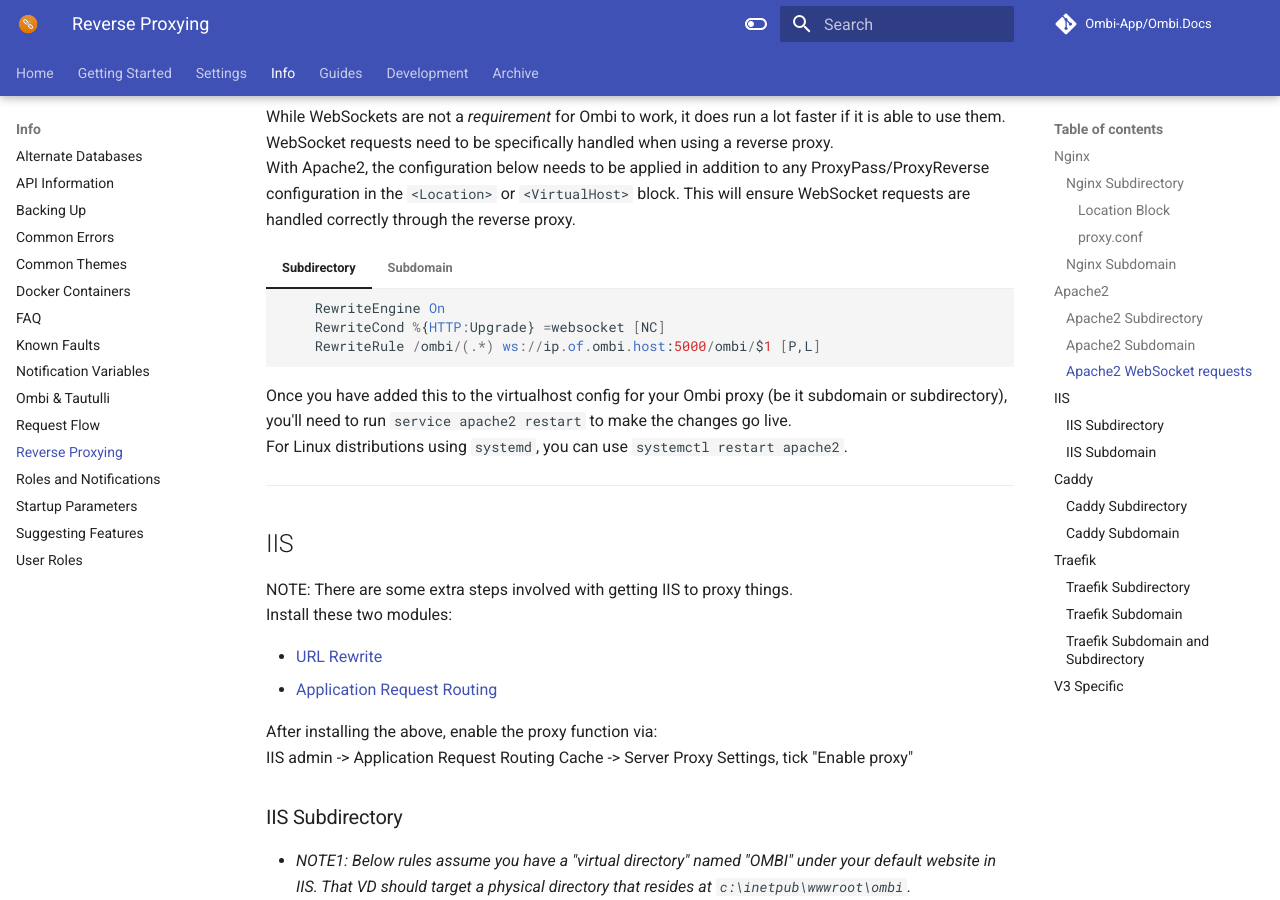
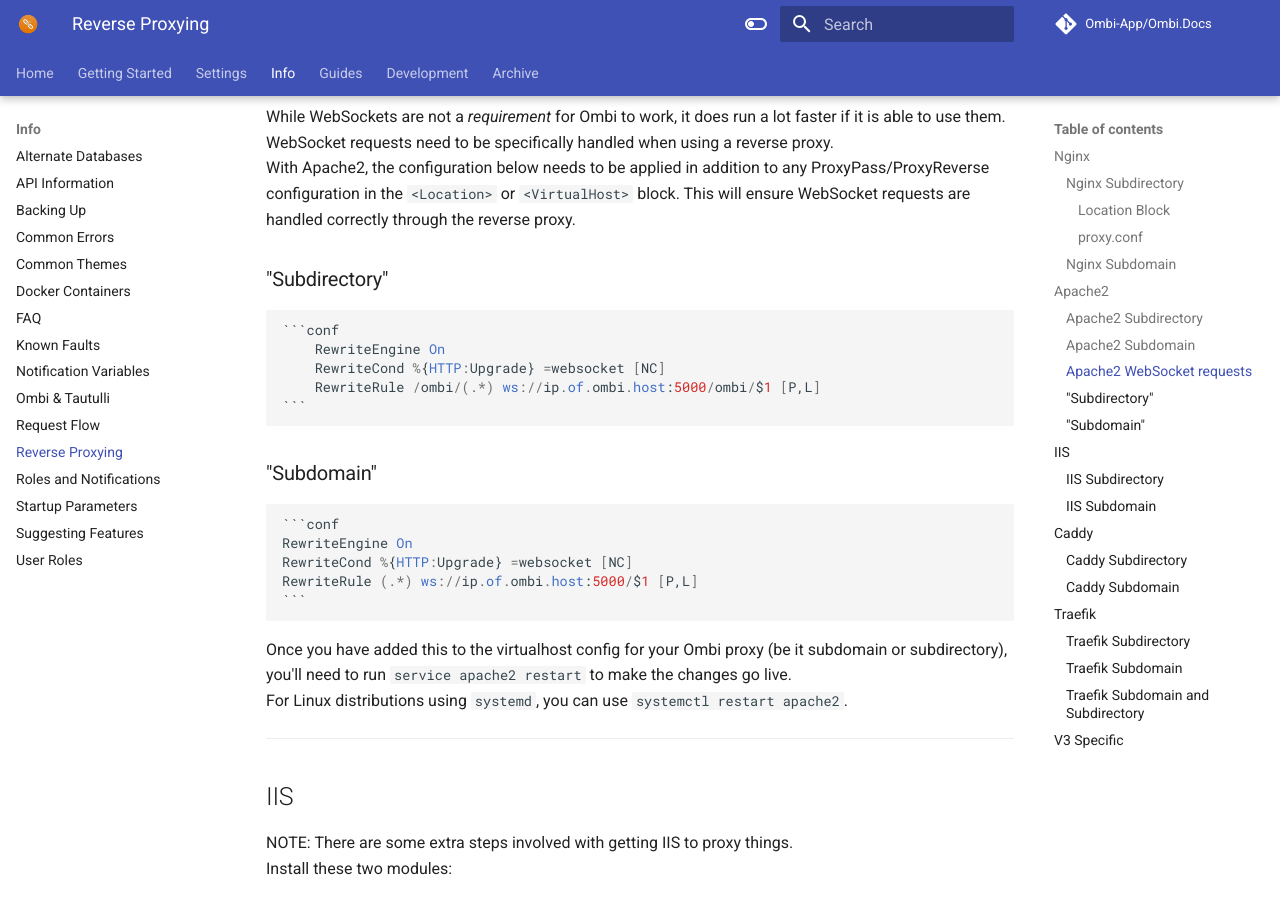
Before and after one commit to Ombi-app/Ombi.Docs, an MkDocs documentation site: the page built from docs/info/reverse-proxy.md, in a window 1280 px wide and 900 px high, scrolled down 4714 px. Built offline with MkDocs 1.6.1 and Material for MkDocs 9.7.7, drawn with Linux system fonts in a browser that asks for light colours; comment, search, counter and statistics services are not loaded.

Commit message:
minor fix
noticed formatting error

````diff
--- a/docs/info/reverse-proxy.md
+++ b/docs/info/reverse-proxy.md
@@ -205,14 +205,14 @@
 While WebSockets are not a _requirement_ for Ombi to work, it does run a lot faster if it is able to use them. WebSocket requests need to be specifically handled when using a reverse proxy.
 With Apache2, the configuration below needs to be applied in addition to any ProxyPass/ProxyReverse configuration in the `<Location>` or `<VirtualHost>` block. This will ensure WebSocket requests are handled correctly through the reverse proxy.
 
-=== "Subdirectory"
+### "Subdirectory"
     ```conf
         RewriteEngine On
         RewriteCond %{HTTP:Upgrade} =websocket [NC]
         RewriteRule /ombi/(.*) ws://ip.of.ombi.host:5000/ombi/$1 [P,L]
     ```
 
-=== "Subdomain"
+### "Subdomain"
     ```conf
     RewriteEngine On
     RewriteCond %{HTTP:Upgrade} =websocket [NC]
````
